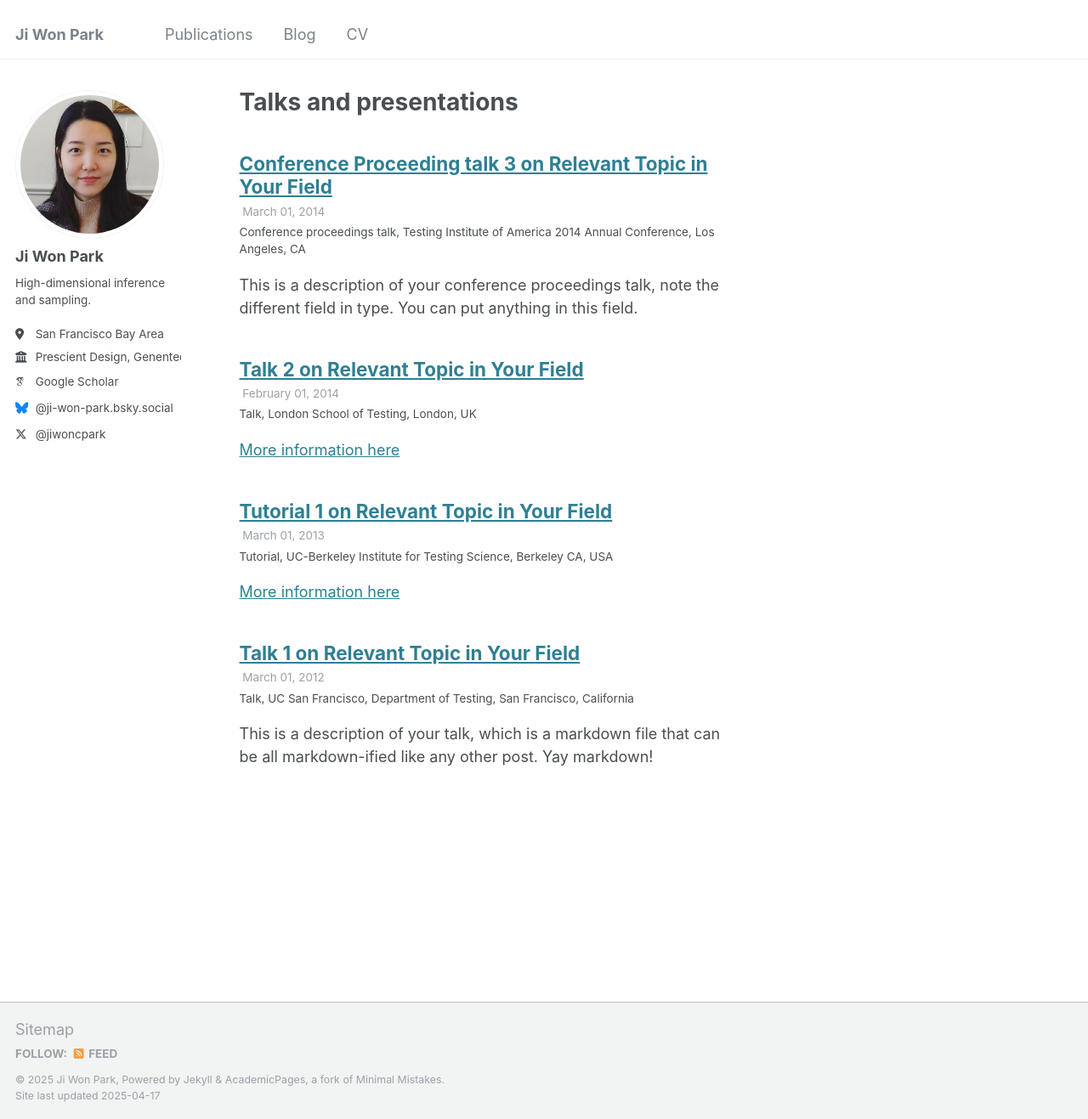
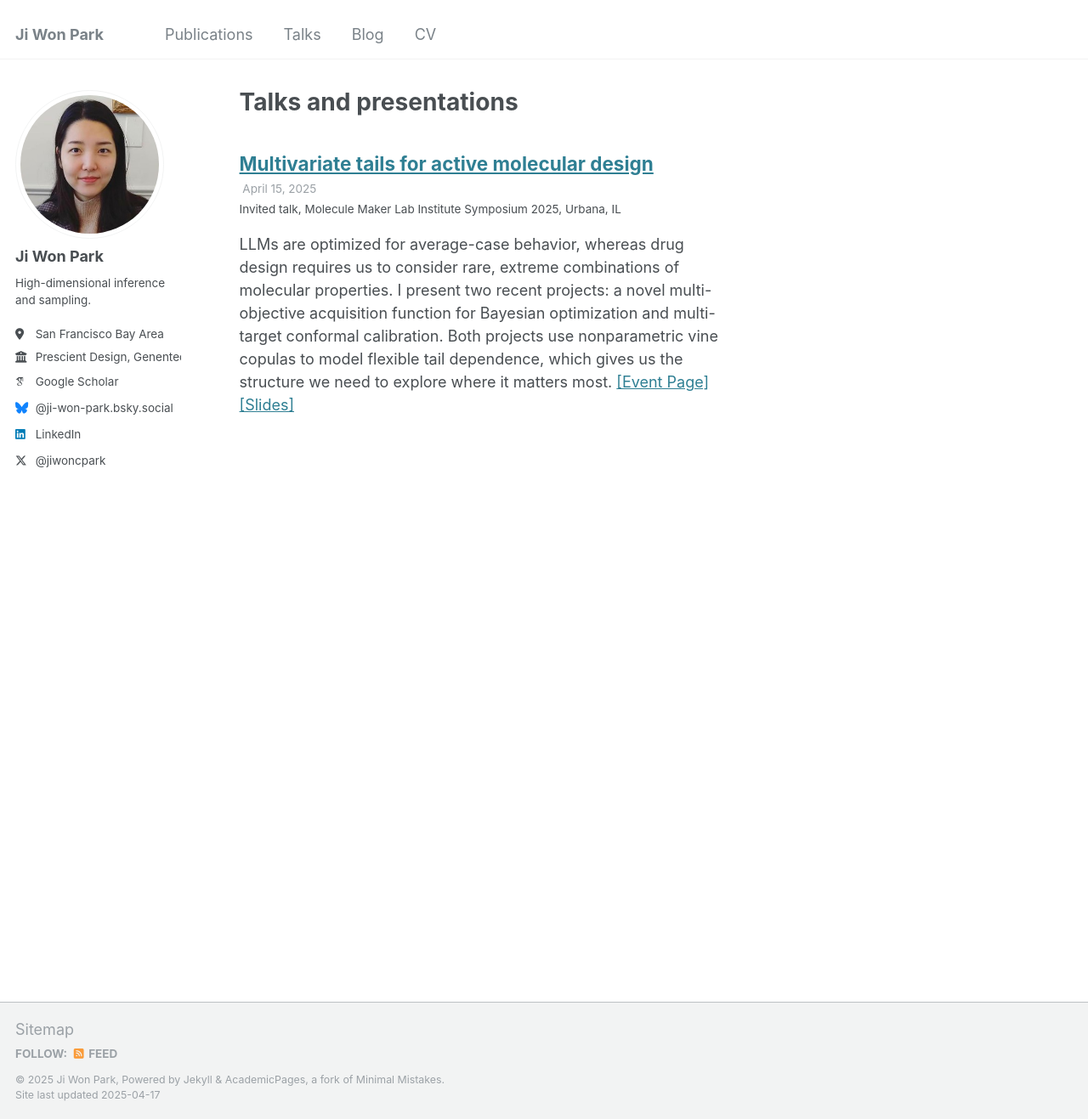
Before and after one commit to jiwoncpark/jiwoncpark.github.io, a Jekyll site: the page built from _pages/talks.html, in a window 1280 px wide and 1317 px high. Shown: the whole window at 85% size. Built offline with Jekyll 4.4.1, drawn with Linux system fonts in a browser that asks for light colours; some web fonts are replaced.

Commit message:
Create talks section

```diff
--- a/_config.yml
+++ b/_config.yml
@@ -58,7 +58,7 @@ author:
   keybase          : # Username
   instagram        : # Username
   lastfm           : # Username
-  linkedin         : # Username
+  linkedin         : "ji-won-park"
   mastodon         : # URL
   medium           : # URL
   pinterest        : # Username
--- a/_data/navigation.yml
+++ b/_data/navigation.yml
@@ -8,8 +8,8 @@ main:
   - title: "Publications"
     url: /publications/
 
-  # - title: "Talks"
-  #   url: /talks/
+  - title: "Talks"
+    url: /talks/
 
   # - title: "Teaching"
   #   url: /teaching/
--- a/_talks/2012-03-01-talk-1.md
+++ /dev/null
@@ -1,11 +0,0 @@
----
-title: "Talk 1 on Relevant Topic in Your Field"
-collection: talks
-type: "Talk"
-permalink: /talks/2012-03-01-talk-1
-venue: "UC San Francisco, Department of Testing"
-date: 2012-03-01
-location: "San Francisco, California"
----
-
-This is a description of your talk, which is a markdown file that can be all markdown-ified like any other post. Yay markdown!
--- a/_talks/2013-03-01-tutorial-1.md
+++ /dev/null
@@ -1,13 +0,0 @@
----
-title: "Tutorial 1 on Relevant Topic in Your Field"
-collection: talks
-type: "Tutorial"
-permalink: /talks/2013-03-01-tutorial-1
-venue: "UC-Berkeley Institute for Testing Science"
-date: 2013-03-01
-location: "Berkeley CA, USA"
----
-
-[More information here](http://exampleurl.com)
-
-This is a description of your tutorial, note the different field in type. This is a markdown files that can be all markdown-ified like any other post. Yay markdown!
--- a/_talks/2014-02-01-talk-2.md
+++ /dev/null
@@ -1,13 +0,0 @@
----
-title: "Talk 2 on Relevant Topic in Your Field"
-collection: talks
-type: "Talk"
-permalink: /talks/2014-02-01-talk-2
-venue: "London School of Testing"
-date: 2014-02-01
-location: "London, UK"
----
-
-[More information here](http://example2.com)
-
-This is a description of your talk, which is a markdown files that can be all markdown-ified like any other post. Yay markdown!
--- a/_talks/2014-03-01-talk-3.md
+++ /dev/null
@@ -1,11 +0,0 @@
----
-title: "Conference Proceeding talk 3 on Relevant Topic in Your Field"
-collection: talks
-type: "Conference proceedings talk"
-permalink: /talks/2014-03-01-talk-3
-venue: "Testing Institute of America 2014 Annual Conference"
-date: 2014-03-01
-location: "Los Angeles, CA"
----
-
-This is a description of your conference proceedings talk, note the different field in type. You can put anything in this field.
--- /dev/null
+++ b/_talks/2025-04-15-mmli-symposium.md
@@ -0,0 +1,11 @@
+---
+title: "Multivariate tails for active molecular design"
+collection: talks
+type: "Invited talk"
+permalink: /talks/2025-04-15-mmli-annual-symposium
+venue: "Molecule Maker Lab Institute Symposium 2025"
+date: 2025-04-15
+location: "Urbana, IL"
+---
+
+LLMs are optimized for average-case behavior, whereas drug design requires us to consider rare, extreme combinations of molecular properties. I present two recent projects: a novel multi-objective acquisition function for Bayesian optimization and multi-target conformal calibration. Both projects use nonparametric vine copulas to model flexible tail dependence, which gives us the structure we need to explore where it matters most. [[Event Page]](https://moleculemaker.org/mmli-symposium-2025/) [[Slides]](/files/multivariate_tails_for_active_molecular_design.pdf)
```
Also changed, not shown: Gemfile (line endings or trailing spaces), 2 other files.
